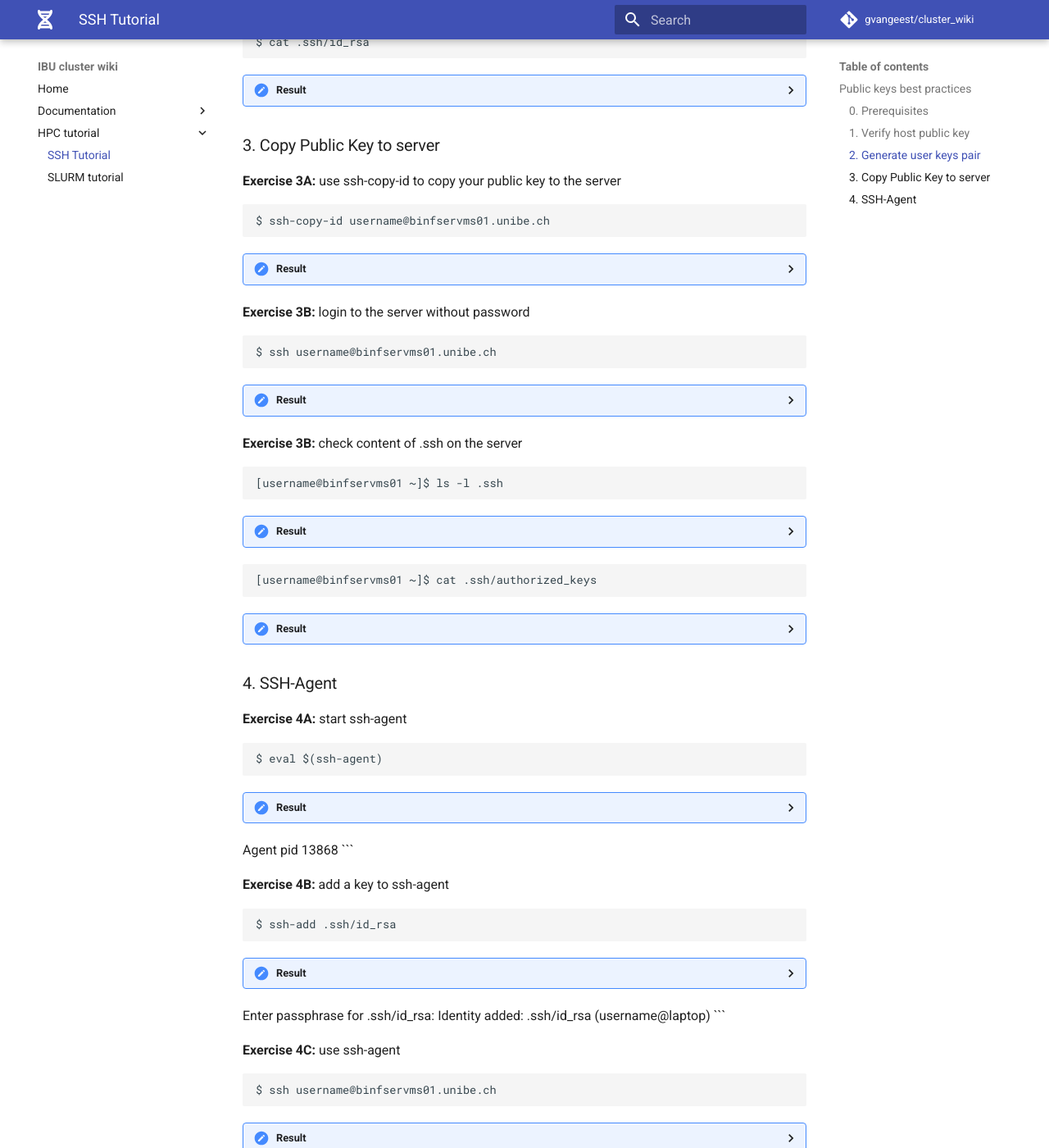
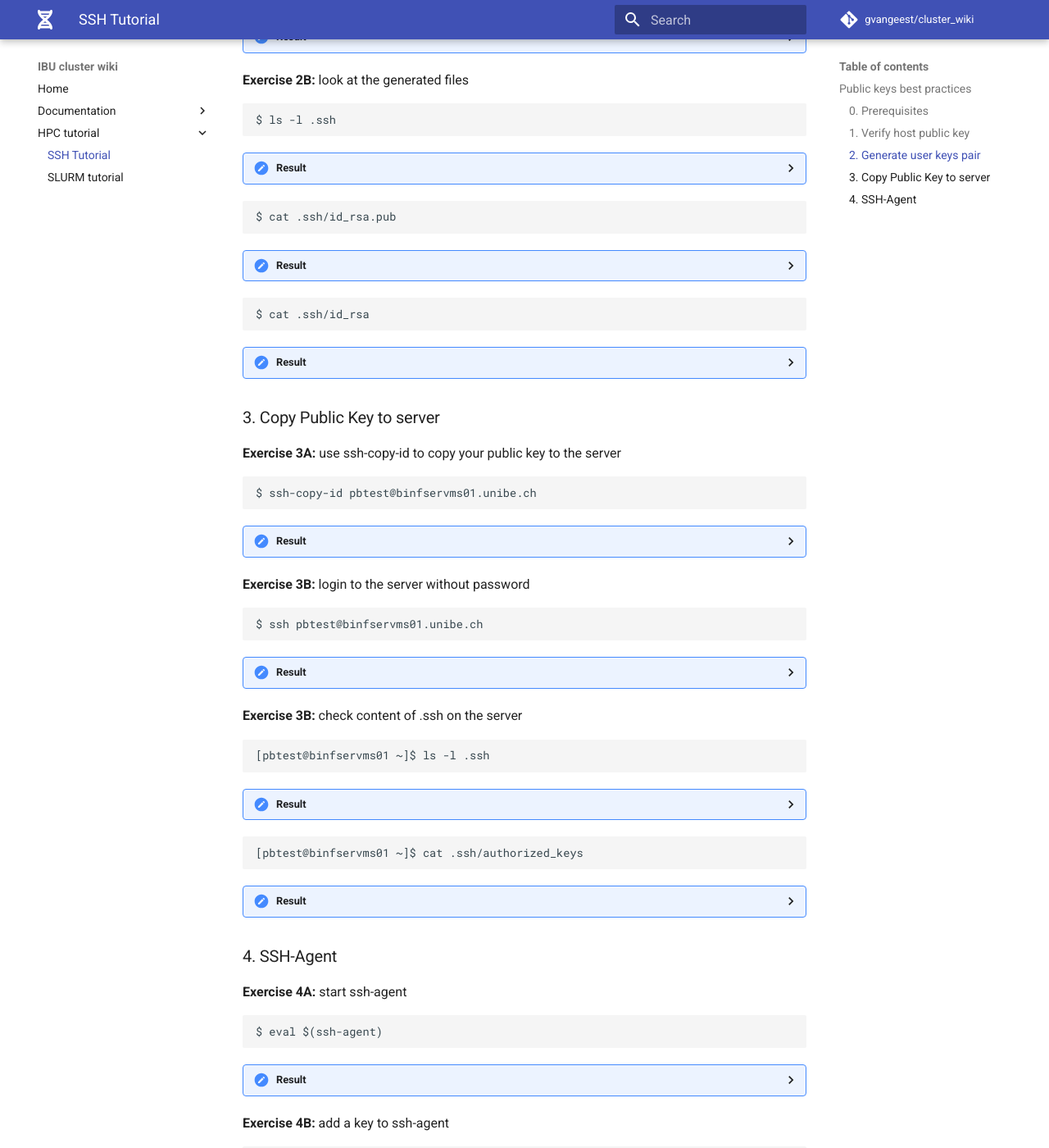
Before and after one commit to GeertvanGeest/cluster-docs, an MkDocs documentation site: the page built from docs/HPC_tutorial/SSH_tutorial.md, in a window 1280 px wide and 1400 px high, scrolled down 1553 px. Shown: the whole window at 82% size. Built offline with MkDocs 1.6.1 and Material for MkDocs 9.7.7, drawn with Linux system fonts in a browser that asks for light colours; some of the changed text lies outside the part shown.

Commit message:
various corrections

````diff
--- a/docs/HPC_tutorial/SSH_tutorial.md
+++ b/docs/HPC_tutorial/SSH_tutorial.md
@@ -28,33 +30,45 @@
 
 **Exercise 1C:** check host key
 
+!!! warning "Warning"
+    Replace *pbtest* with your username.
+
+
+
 ```
-$ ssh username@binfservms01.unibe.ch
+$ ssh pbtest@binfservms01.unibe.ch
 ```
 
 ??? done "Result"
     ```
     The authenticity of host 'binfservms01.unibe.ch (130.92.199.95)' can't be established.
     ECDSA key fingerprint is SHA256:Yz6JYkqIEHYni+EJgEwQIPqlz0IEUBQLHEQVU8nEwSY.
-    Are you sure you want to continue connecting (yes/no/[fingerprint])? yes
+    Are you sure you want to continue connecting (yes/no/[fingerprint])? *yes*
     Warning: Permanently added 'binfservms01.unibe.ch' (ECDSA) to the list of known hosts.
-    username@binfservms01.unibe.ch's password:
+    pbtest@binfservms01.unibe.ch's password:
     Last login: Wed Oct 21 16:57:39 2020 from dhcp-100-237.vpn.unibe.ch
-    [username@binfservms01 ~]$
+    [pbtest@binfservms01 ~]$
     ```
 
 **Exercise 1D:** check content of .ssh directory on the server:
 
 ```
-[username@binfservms01 ~]$ ls .ssh
+[pbtest@binfservms01 ~]$ ls .ssh
 ```
 
 ??? done "Result"
     ```
     ls: cannot access .ssh: No such file or directory
-    [username@binfservms01 ~]$ exit
+    [pbtest@binfservms01 ~]$
     ```
 
+!!! warning "Warning"
+    Logout before moving on to the next exercise.
+
+```
+[pbtest@binfservms01 ~]$ exit
+$
+```
 
 
 ### 2. Generate user keys pair
@@ -71,11 +85,11 @@
 ??? done "Result"
     ```
     Generating public/private rsa key pair.
-    Enter file in which to save the key (/home/username/.ssh/id_rsa):
-    Enter passphrase (empty for no passphrase):
-    Enter same passphrase again:
-    Your identification has been saved in /home/username/.ssh/id_rsa
-    Your public key has been saved in /home/username/.ssh/id_rsa.pub
+    Enter file in which to save the key (/home/pbtest/.ssh/id_rsa): *ENTER*
+    Enter passphrase (empty for no passphrase): *\*\*\*\*\*\*\*\*\*\** *ENTER*
+    Enter same passphrase again: *\*\*\*\*\*\*\*\*\*\** *ENTER*
+    Your identification has been saved in /home/pbtest/.ssh/id_rsa
+    Your public key has been saved in /home/pbtest/.ssh/id_rsa.pub
     The key fingerprint is:
     SHA256:erkOXJp0loytm7+cbfk7rs9dDzaEtvP6GCmR9Bt7lvg xxxxxx
     The key's randomart image is:
@@ -90,6 +104,7 @@
     |       * +oo.@ +.|
     |      ooBoo=O=E .|
     +----[SHA256]-----+
+    $
     ```
 
 **Exercise 2B:** look at the generated files
@@ -100,8 +115,9 @@
 
 ??? done "Result"
     ```
-    -rw------- 1 username username 2.6K Okt 21 17:01 id_rsa
-    -rw-r--r-- 1 username username  574 Okt 21 17:01 id_rsa.pub
+    -rw------- 1 pbtest pbtest 2.6K Okt 21 17:01 id_rsa
+    -rw-r--r-- 1 pbtest pbtest  574 Okt 21 17:01 id_rsa.pub
+    $
     ```
 
 ```
@@ -118,6 +134,7 @@
     2TEVZhmZM4vFJb8nozL8Hu3ZKAHqG1JR3FE1mqJ8kOHnWZiGNf3pQwUe3cgN7c5bsZPEl8VJGw
     uDArQSAFik+nmrNgQlcodIHYnzY6DtbOMnZUpWuVO1zfQQkPGBbGfdDuNT2cvxAkM1RkWtnCT5
     JdOSn//4njp6aCfg38SopbDn3tfJcJTM= xxxxxxxxx
+    $
     ```
 
 ```
@@ -134,6 +151,7 @@
     /mOQjFg57Pn4XdswU+/gX3mbMWbZXJxIdUO1OIlCKolSe2dJA2CfYUv0XpCIWLe36Iiczn
     NqTpG7AzfMNH/Ok9Ojr2pqrQnSI=
     -----END OPENSSH PRIVATE KEY-----
+    $
     ```
 
 
@@ -144,49 +162,50 @@
 **Exercise 3A:** use ssh-copy-id to copy your public key to the server
 
 ```
-$ ssh-copy-id username@binfservms01.unibe.ch
+$ ssh-copy-id pbtest@binfservms01.unibe.ch
 ```
 
 ??? done "Result"
     ```
-    /usr/bin/ssh-copy-id: INFO: Source of key(s) to be installed: "/home/username/.ssh/id_rsa.pub"
+    /usr/bin/ssh-copy-id: INFO: Source of key(s) to be installed: "/home/pbtest/.ssh/id_rsa.pub"
     /usr/bin/ssh-copy-id: INFO: attempting to log in with the new key(s), to filter out any that are already installed
     /usr/bin/ssh-copy-id: INFO: 1 key(s) remain to be installed -- if you are prompted now it is to install the new keys
-    username@binfservms01.unibe.ch's password:
+    pbtest@binfservms01.unibe.ch's password: *\*\*\*\*\*\*\*\*\*\** *ENTER*
 
     Number of key(s) added: 1
 
-    Now try logging into the machine, with:   "ssh 'username@binfservms01.unibe.ch'"
+    Now try logging into the machine, with:   "ssh 'pbtest@binfservms01.unibe.ch'"
     and check to make sure that only the key(s) you wanted were added.
     ```
 
 **Exercise 3B:** login to the server without password
 
 ```
-$ ssh username@binfservms01.unibe.ch
+$ ssh pbtest@binfservms01.unibe.ch
 ```
 
 ??? done "Result"
     ```
-    Enter passphrase for key '/home/username/.ssh/id_rsa':
+    Enter passphrase for key '/home/pbtest/.ssh/id_rsa':
     Last login: Wed Oct 21 18:47:46 2020 from dhcp-99-231.vpn.unibe.ch
-    [username@binfservms01 ~]$
+    [pbtest@binfservms01 ~]$
     ```
 
 
 **Exercise 3B:** check content of .ssh on the server
 
 ```
-[username@binfservms01 ~]$ ls -l .ssh
+[pbtest@binfservms01 ~]$ ls -l .ssh
 ```
 
 ??? done "Result"
     ```
-    -rw-------. 1 username username 988 Oct 21 18:48 authorized_keys
+    -rw-------. 1 pbtest pbtest 988 Oct 21 18:48 authorized_keys
+    [pbtest@binfservms01 ~]$
     ```
 
 ```
-[username@binfservms01 ~]$ cat .ssh/authorized_keys
+[pbtest@binfservms01 ~]$ cat .ssh/authorized_keys
 ```
 
 ??? done "Result"
@@ -199,6 +218,7 @@
     2TEVZhmZM4vFJb8nozL8Hu3ZKAHqG1JR3FE1mqJ8kOHnWZiGNf3pQwUe3cgN7c5bsZPEl8VJGw
     uDArQSAFik+nmrNgQlcodIHYnzY6DtbOMnZUpWuVO1zfQQkPGBbGfdDuNT2cvxAkM1RkWtnCT5
     JdOSn//4njp6aCfg38SopbDn3tfJcJTM= xxxxxxxxx
+    [pbtest@binfservms01 ~]$
     ```
 
 
@@ -212,7 +232,8 @@
 
 ??? done "Result"
     ```
-Agent pid 13868
+    Agent pid 13868
+    $
     ```
 
 **Exercise 4B:** add a key to ssh-agent
@@ -223,8 +244,9 @@
 
 ??? done "Result"
     ```
-Enter passphrase for .ssh/id_rsa:
-Identity added: .ssh/id_rsa (username@laptop)
+    Enter passphrase for .ssh/id_rsa: *\*\*\*\*\*\*\*\*\*\** *ENTER*
+    Identity added: .ssh/id_rsa (pbtest@laptop)
+    $
     ```
 
 
@@ -232,11 +254,11 @@
 
 
 ```
-$ ssh username@binfservms01.unibe.ch
+$ ssh pbtest@binfservms01.unibe.ch
 ```
 
 ??? done "Result"
     ```
     Last login: Wed Oct 21 18:47:46 2020 from dhcp-99-231.vpn.unibe.ch
-    [username@binfservms01 ~]$
+    [pbtest@binfservms01 ~]$
     ```
````
Also changed, not shown: other parts of docs/HPC_tutorial/SSH_tutorial.md (+2 -0 lines).
